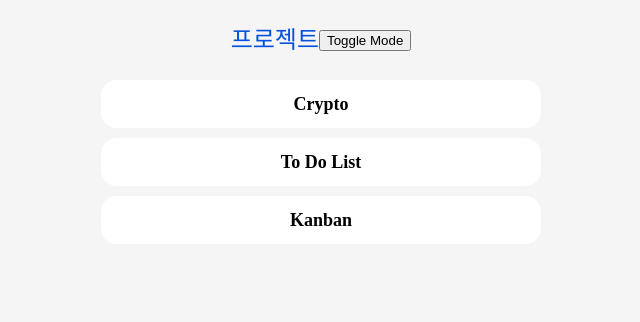
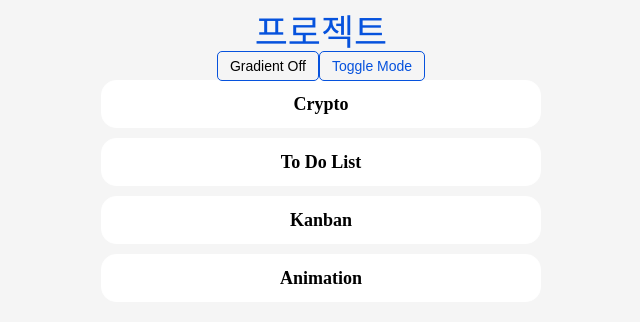
Before and after one commit to redonearth/react-master-class, a React (Create React App) app: page / in a window 1280 px wide. Shown: the top 322 px of the page, without its empty margins (319-959 px from the left). Built offline with nearby package versions, Linux system fonts and the light colour scheme.

Commit message:
신규 프로젝트 추가: 애니메이션

```diff
--- a/src/App.tsx
+++ b/src/App.tsx
@@ -1,9 +1,9 @@
 import { createGlobalStyle, ThemeProvider } from 'styled-components';
 import Router from './Router';
 import { ReactQueryDevtools } from 'react-query/devtools';
-import { darkTheme, lightTheme } from './theme';
+import { darkTheme, gradientTheme, lightTheme } from './theme';
 import { useRecoilValue } from 'recoil';
-import { isDarkAtom } from './atoms';
+import { isDarkAtom, isGradientAtom } from './atoms';
 
 const GlobalStyle = createGlobalStyle`
   @import url(//spoqa.github.io/spoqa-han-sans/css/SpoqaHanSansNeo.css);
@@ -60,7 +60,7 @@ const GlobalStyle = createGlobalStyle`
   }
   body {
     font-family: 'Spoqa Han Sans Neo', 'sans-serif';
-    background-color: ${(props) => props.theme.bgColor};
+    background: ${(props) => props.theme.bgColor};
     color: ${(props) => props.theme.textColor};
   }
   a {
@@ -71,9 +71,12 @@ const GlobalStyle = createGlobalStyle`
 
 function App() {
   const isDark = useRecoilValue(isDarkAtom);
+  const isGradient = useRecoilValue(isGradientAtom);
   return (
     <>
-      <ThemeProvider theme={isDark ? darkTheme : lightTheme}>
+      <ThemeProvider
+        theme={isDark ? darkTheme : isGradient ? gradientTheme : lightTheme}
+      >
         <GlobalStyle />
         <Router />
         <ReactQueryDevtools initialIsOpen={true} />
--- a/src/Router.tsx
+++ b/src/Router.tsx
@@ -4,6 +4,7 @@ import Coin from './routes/projects/crypto/Coin';
 import Coins from './routes/projects/crypto/Coins';
 import ToDoList from './routes/projects/to-do/ToDoList';
 import Kanban from './routes/projects/kanban/Kanban';
+import AnimationField from './routes/projects/animation/AnimationField';
 
 function Router() {
   return (
@@ -21,6 +22,9 @@ function Router() {
         <Route path="/kanban">
           <Kanban />
         </Route>
+        <Route path="/animation">
+          <AnimationField />
+        </Route>
         <Route path="/">
           <Projects />
         </Route>
--- a/src/atoms.ts
+++ b/src/atoms.ts
@@ -4,3 +4,8 @@ export const isDarkAtom = atom({
   key: 'isDark',
   default: false,
 });
+
+export const isGradientAtom = atom({
+  key: 'isGradient',
+  default: false,
+});
--- a/src/routes/projects/Projects.tsx
+++ b/src/routes/projects/Projects.tsx
@@ -1,8 +1,8 @@
 import { Helmet } from 'react-helmet';
 import { Link } from 'react-router-dom';
-import { useSetRecoilState } from 'recoil';
+import { useRecoilValue, useSetRecoilState } from 'recoil';
 import styled from 'styled-components';
-import { isDarkAtom } from '../../atoms';
+import { isDarkAtom, isGradientAtom } from '../../atoms';
 
 const Container = styled.div`
   padding: 0px 20px;
@@ -13,8 +13,41 @@ const Container = styled.div`
 const Header = styled.header`
   height: 10vh;
   display: flex;
+  flex-direction: column;
   justify-content: center;
   align-items: center;
+`;
+
+const BtnGroup = styled.div`
+  display: flex;
+`;
+
+const ToggleBtn = styled.button`
+  cursor: pointer;
+  padding: 6px 12px;
+  font-size: 14px;
+  border-radius: 5px;
+  transition: all 0.3s;
+`;
+
+const ToggleGradientBtn = styled(ToggleBtn)`
+  background: transparent;
+  color: ${(props) => props.theme.textColor};
+  border: 1px solid ${(props) => props.theme.accentColor};
+  &:hover {
+    background: ${(props) => props.theme.textColor};
+    color: ${(props) => props.theme.cardBgColor};
+  }
+`;
+
+const ToggleDarkBtn = styled(ToggleBtn)`
+  background: transparent;
+  color: ${(props) => props.theme.accentColor};
+  border: 1px solid ${(props) => props.theme.accentColor};
+  &:hover {
+    background: ${(props) => props.theme.accentColor};
+    color: ${(props) => props.theme.textColor};
+  }
 `;
 
 const ProjectList = styled.ul``;
@@ -42,13 +75,19 @@ const Project = styled.li`
 `;
 
 const Title = styled.h1`
-  font-size: 24px;
+  font-size: 36px;
   color: ${(props) => props.theme.accentColor};
+  margin-top: 15px;
 `;
 
 function Projects() {
+  const gradientAtom = useRecoilValue(isGradientAtom);
+  const setGradientAtom = useSetRecoilState(isGradientAtom);
   const setDarkAtom = useSetRecoilState(isDarkAtom);
-  const toggleDarkAtom = () => setDarkAtom((prev) => !prev);
+  const toggleGradientAtom = () => setGradientAtom((prev) => !prev);
+  const toggleDarkAtom = () => {
+    if (!gradientAtom) setDarkAtom((prev) => !prev);
+  };
   return (
     <Container>
       <Helmet>
@@ -56,7 +95,14 @@ function Projects() {
       </Helmet>
       <Header>
         <Title>프로젝트</Title>
-        <button onClick={toggleDarkAtom}>Toggle Mode</button>
+        <BtnGroup>
+          <ToggleGradientBtn onClick={toggleGradientAtom}>
+            Gradient {gradientAtom ? 'On' : 'Off'}
+          </ToggleGradientBtn>
+          {!gradientAtom && (
+            <ToggleDarkBtn onClick={toggleDarkAtom}>Toggle Mode</ToggleDarkBtn>
+          )}
+        </BtnGroup>
       </Header>
 
       <ProjectList>
@@ -69,6 +115,9 @@ function Projects() {
         <Project>
           <Link to="/kanban">Kanban</Link>
         </Project>
+        <Project>
+          <Link to="/animation">Animation</Link>
+        </Project>
       </ProjectList>
     </Container>
   );
--- /dev/null
+++ b/src/routes/projects/animation/AnimationField.tsx
@@ -0,0 +1,27 @@
+import styled from 'styled-components';
+
+const Wrapper = styled.div`
+  height: 100vh;
+  width: 100vw;
+  display: flex;
+  justify-content: center;
+  align-items: center;
+`;
+
+const Box = styled.div`
+  width: 200px;
+  height: 200px;
+  background-color: white;
+  border-radius: 10px;
+  box-shadow: 0 2px 3px rgba(0, 0, 0, 0.1), 0 10px 20px rgba(0, 0, 0, 0.06);
+`;
+
+function AnimationField() {
+  return (
+    <Wrapper>
+      <Box />
+    </Wrapper>
+  );
+}
+
+export default AnimationField;
--- a/src/theme.ts
+++ b/src/theme.ts
@@ -19,3 +19,13 @@ export const lightTheme: DefaultTheme = {
   cardBorderColor: '#0652dd',
   boardColor: '#dadfe9',
 };
+
+export const gradientTheme: DefaultTheme = {
+  bgColor: 'linear-gradient(135deg, #e09, #d0e)',
+  bgTextColor: 'white',
+  textColor: '#ecf0f1',
+  accentColor: '#c7ecee',
+  cardBgColor: '#5758bb',
+  cardBorderColor: '#5758bb',
+  boardColor: '#dadfe9',
+};
```
